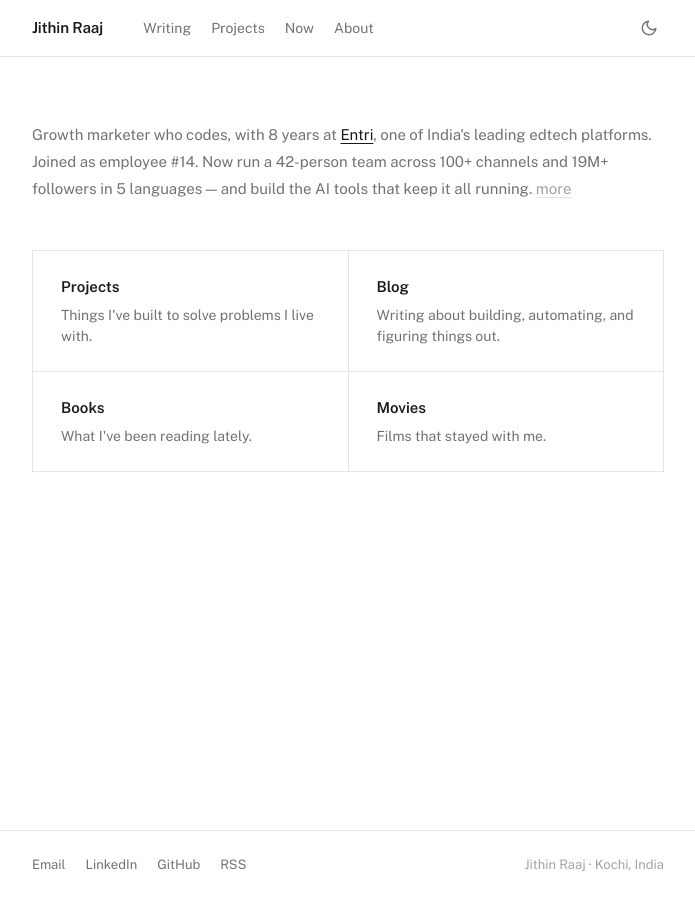
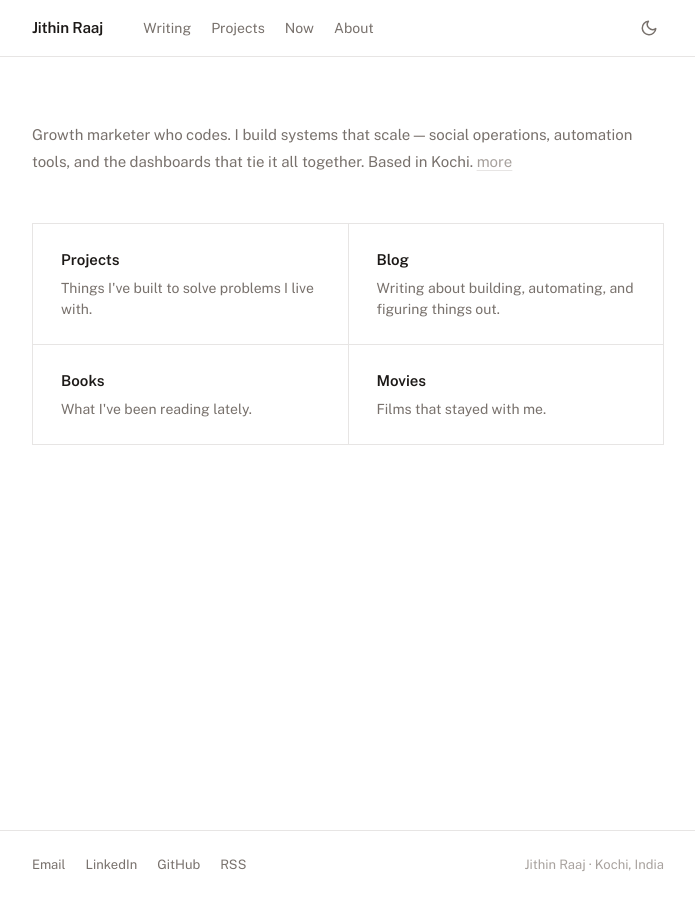
Before and after one commit to jithinrajtk/jithinrajtk.github.io, a Jekyll site: the page built from index.html, in a window 1280 px wide. Shown: the whole page, without its empty margins (292-987 px from the left). Built offline with Jekyll 4.4.1, drawn with Linux system fonts in a browser that asks for light colours.

Commit message:
Generic bio, no company mention

```diff
--- a/index.html
+++ b/index.html
@@ -7,7 +7,7 @@ title: Jithin Raaj
 
   <div class="home-intro">
     <div class="home-bio">
-      <p>Growth marketer who codes, with 8 years at <a href="https://entri.app" target="_blank" rel="noopener">Entri</a>, one of India's leading edtech platforms. Joined as employee #14. Now run a 42-person team across 100+ channels and 19M+ followers in 5 languages — and build the AI tools that keep it all running. <button class="more-btn" onclick="toggleMore(this)">more</button></p>
+      <p>Growth marketer who codes. I build systems that scale — social operations, automation tools, and the dashboards that tie it all together. Based in Kochi. <button class="more-btn" onclick="toggleMore(this)">more</button></p>
       <div class="bio-more" hidden>
         <p>Most of what I know, I learned on the job. How to build something that actually works, how to scale it, how to stay calm when things go off track. My work is a mix of thinking and doing. I just try to figure out what helps the business grow and keep doing that.</p>
         <p>I still write code. Not to build big things, but to fix what's broken. If something keeps repeating or feels slow, I'd rather solve it than get used to it. Whether it's in my work or life, most problems are just messy systems waiting to be cleaned up. Coding helps me with that.</p>
```
